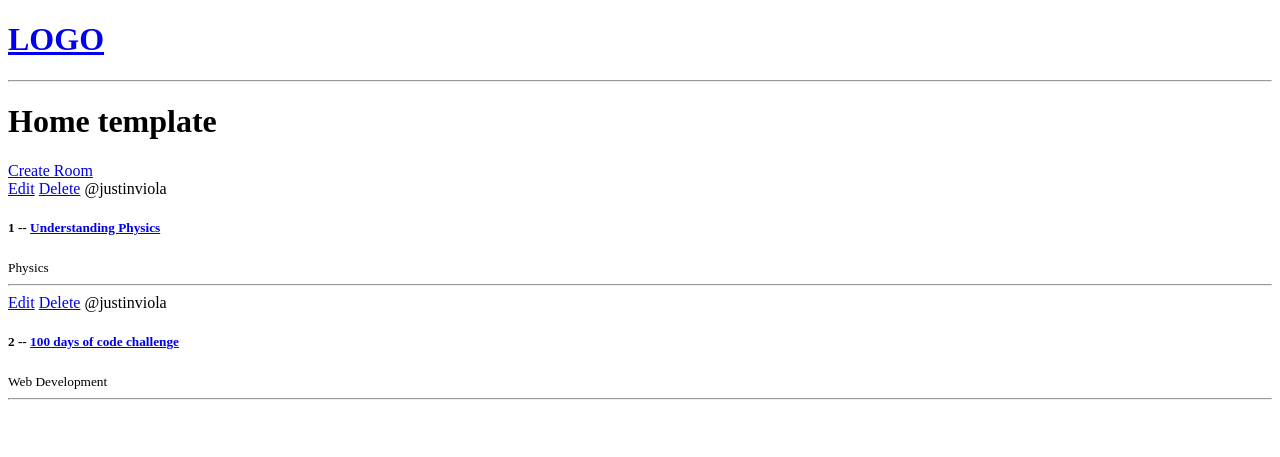
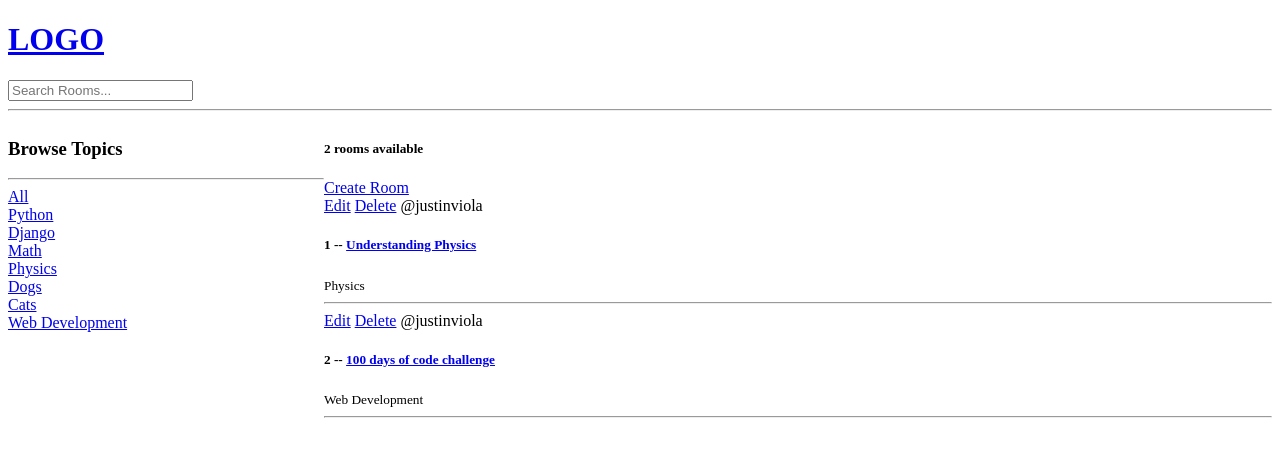
Before and after one commit to jvioladevelops/django-app-2, a Django app: page / in a window 1280 px wide. Shown: the top 457 px of the page. Run offline with Django 3.2, Linux system fonts and the light colour scheme; data comes from the database, SQL or seed files in the repository.

Commit message:
search and filter functionality

```diff
--- a/djangoApp/base/templates/base/home.html
+++ b/djangoApp/base/templates/base/home.html
@@ -1,11 +1,35 @@
 {% extends 'main.html' %} {% block content %}
 
-<h1>Home template</h1>
+<style>
+  .home-container {
+    display: grid;
+    grid-template-columns: 1fr 3fr;
+  }
+</style>
+
+<!-- <h1>Home template</h1> -->
+
+<div class="home-container">
+  <div>
+    <h3>Browse Topics</h3>
+    <hr />
 
     <div>
+      <a href="{%url 'home'%}">All</a>
+    </div>
+
+    {%for topic in topics%}
+
+    <div>
+      <a href="{%url 'home'%}?q={{topic.name}}">{{topic.name}}</a>
+    </div>
+
+    {%endfor%}
+  </div>
+
+  <div>
+    <h5>{{room_count}} rooms available</h5>
     <a href="{% url 'create-room' %}">Create Room</a>
-
-
 
     <div>
       {% for room in rooms %}
@@ -13,13 +37,16 @@
         <a href="{% url 'update-room' room.id %}">Edit</a>
         <a href="{%url 'delete-room' room.id %}">Delete</a>
         <span>@{{room.host.username}}</span>
-      <h5>{{room.id}} -- <a href = "{% url 'room' room.id %}">{{room.name}}</a></h5>
+        <h5>
+          {{room.id}} -- <a href="{% url 'room' room.id %}">{{room.name}}</a>
+        </h5>
         <small>{{room.topic.name}}</small>
-      <hr>
+        <hr />
       </div>
 
       {% endfor %}
     </div>
   </div>
+</div>
 
 {% endblock content %}
--- a/djangoApp/base/views.py
+++ b/djangoApp/base/views.py
@@ -1,5 +1,6 @@
 from django.shortcuts import render, redirect
-from .models import Room
+from django.db.models import Q
+from .models import Room, Topic
 from .forms import RoomForm
 
 # rooms = [
@@ -10,8 +11,18 @@ from .forms import RoomForm
 
 
 def home(request):
-    rooms = Room.objects.all()
-    context = {'rooms': rooms}
+    q = request.GET.get('q') if request.GET.get('q') != None else ''
+    #ensure that whatever value we have in the topic name it in
+    rooms = Room.objects.filter(
+        Q(topic__name__icontains=q) |
+        Q(name__icontains=q) |
+        Q(description__icontains=q)
+        )
+
+    topics = Topic.objects.all()
+    room_count = rooms.count()
+
+    context = {'rooms': rooms, 'topics': topics, 'room_count':room_count}
     return render(request, 'base/home.html', context)
 
 def room(request, pk):
--- a/djangoApp/templates/navbar.html
+++ b/djangoApp/templates/navbar.html
@@ -1,6 +1,9 @@
 <a href="/">
-    <h1>LOGO</h1>
-
+  <h1>LOGO</h1>
 </a>
 
-<hr>
+<form method="GET" action="{%url 'home' %}">
+  <input type="text" name="q" placeholder="Search Rooms..." />
+</form>
+
+<hr />
```
Also changed, not shown: djangoApp/base/templates/base/login_register.html (added). Lines whose indentation alone changed are shown as unchanged.
